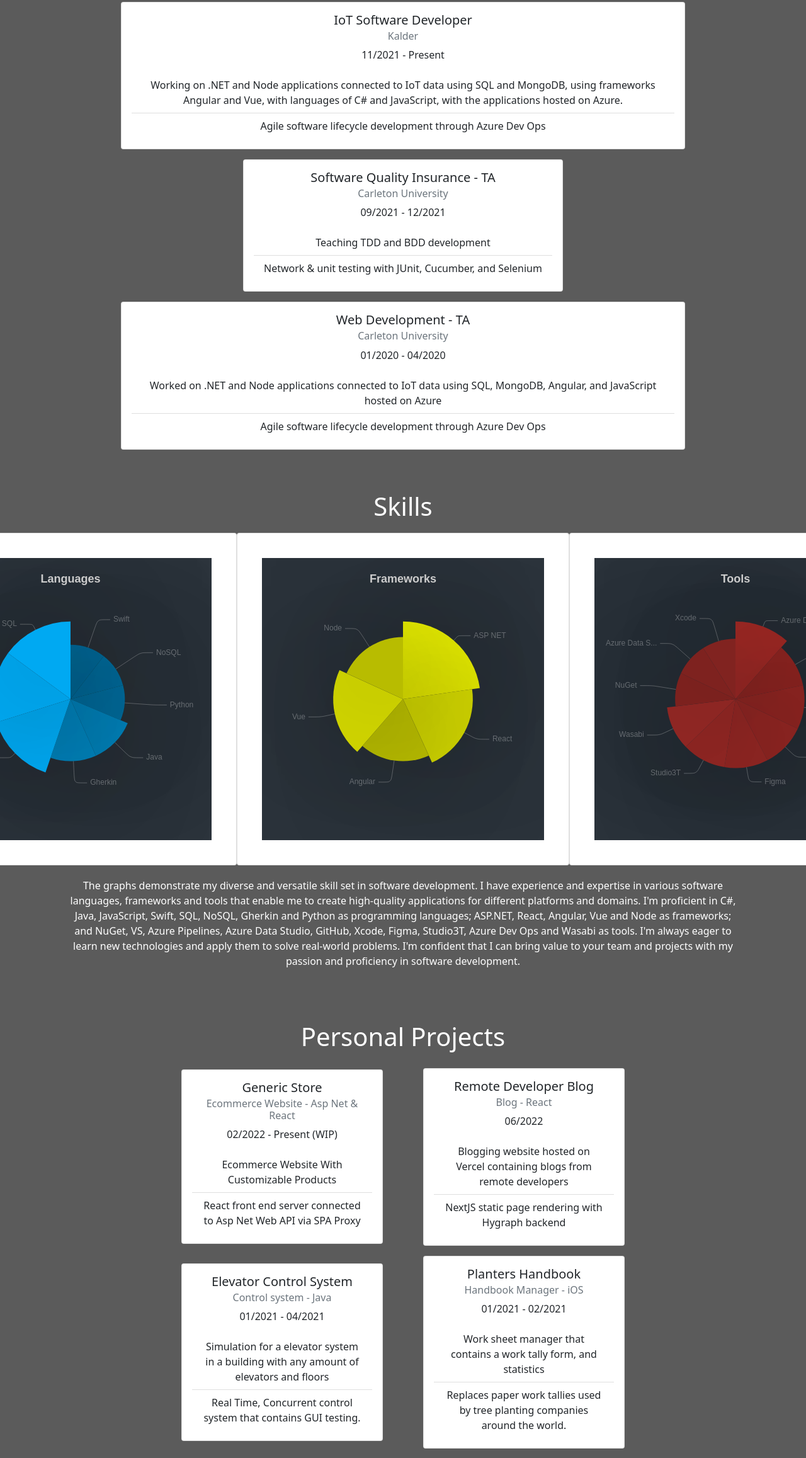
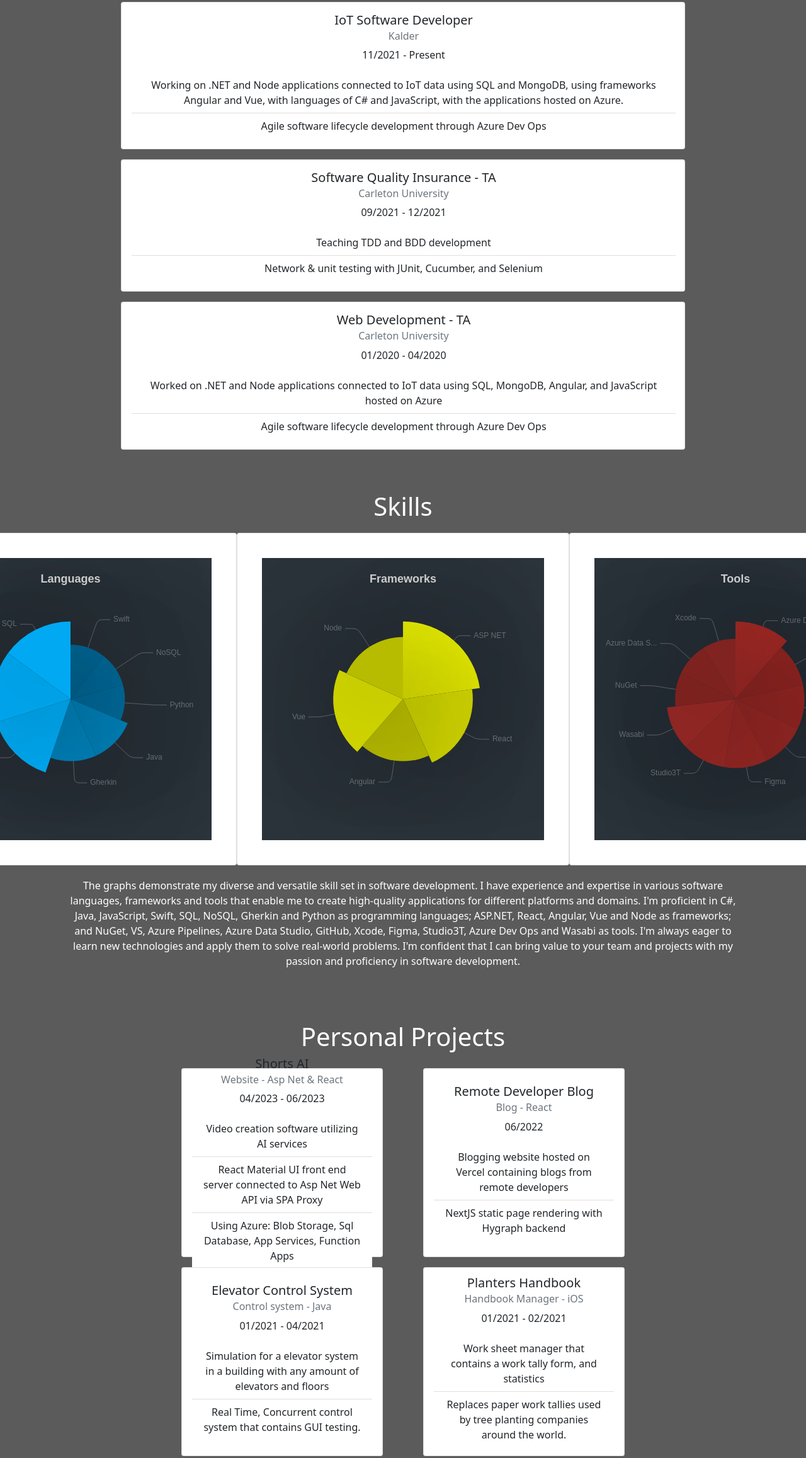
Before and after one commit to SebGadzinski/SebGadzinski.github.io, a plain HTML site: page index.html in a window 1280 px wide. Shown: the part 1229-3544 px from the top of the page at 63% size. Drawn offline with nearby package versions, Linux system fonts and the light colour scheme.

Commit message:
Minor fixes

```diff
--- a/css/style.css
+++ b/css/style.css
@@ -109,8 +109,7 @@ a, a:visited, a::before,#contact {
         height: 20rem;
     }
     .work-card{
-        width: fit-content;
-        max-width: 70vw;
+        width: 70vw;
         height: fit-content;
     }
     .project-card{
@@ -134,13 +133,12 @@ a, a:visited, a::before,#contact {
         height: 28rem;
     }
     .work-card{
-        width: fit-content;
-        max-width: 70vw;
+        width: 70vw;
         height: fit-content;
     }
     .project-card{
         width: 25vw;
-        height: fit-content;
+        height: 300px;
     }
     .section-content{
         align-items: center;
--- a/index.html
+++ b/index.html
@@ -31,7 +31,7 @@
                         <a class="nav-link" href="#experience">Experience</a>
                     </li>
                     <li class="nav-item">
-                        <a class="nav-link" href="#skills">Skills</a>
+                        <a class="nav-link" href="#skills" onclick="">Skills</a>
                     </li>
                     <li class="nav-item">
                         <a class="nav-link" href="#projects">Projects</a>
@@ -159,17 +159,18 @@
         <div class="hidden">
             <h1>Personal Projects</h1>
             <div class="section-content info-p" style="text-align: left; flex-wrap: wrap;">
-                <div class="card my-2 project-card" style="pointer-events: none;" title="Coming soon...">
+                <a class="card my-2 project-card" target="_blank" href="https://shortsai.azurewebsites.net/">
                     <div class="card-body">
-                        <h5 class="card-title text-dark">Generic Store</h5>
-                        <h6 class="card-subtitle mb-2 text-muted">Ecommerce Website - Asp Net & React</h6>
-                        <p class="card-text text-dark">02/2022 - Present (WIP)</p>
+                        <h5 class="card-title text-dark">Shorts AI</h5>
+                        <h6 class="card-subtitle mb-2 text-muted">Website - Asp Net & React</h6>
+                        <p class="card-text text-dark">04/2023 - 06/2023</p>
                         <ul class="list-group list-group-flush">
-                            <li class="list-group-item">Ecommerce Website With Customizable Products</li>
-                            <li class="list-group-item">React front end server connected to Asp Net Web API via SPA Proxy</li>
+                            <li class="list-group-item">Video creation software utilizing AI services</li>
+                            <li class="list-group-item">React Material UI front end server connected to Asp Net Web API via SPA Proxy</li>
+                            <li class="list-group-item">Using Azure: Blob Storage, Sql Database, App Services, Function Apps</li>
                         </ul>
                     </div>
-                </div>
+                </a>
                 <a class="card my-2 project-card" target="_blank" href="https://remote-developer-blog.vercel.app/">
                     <div class="card-body">
                         <h5 class="card-title text-dark">Remote Developer Blog</h5>
@@ -239,10 +240,6 @@
                 <h5 class="card-title text-dark">Email</h5>
                 <span class="mx-auto">sebastiangadzinskiwork@gmail.com</span>
             </div>
-            <div class="card text-dark p-4 m-2">
-                <h5 class="card-title text-dark">Phone</h5>
-                <span class="mx-auto">226-203-5227</span>
-            </div>
         </div>
     </section>
 
--- a/js/custom.js
+++ b/js/custom.js
@@ -57,5 +57,10 @@ $('html, body').animate({ scrollTop: 0 }, 'fast', function(){
 });
 
 $(".nav-item > a").each((index, link) =>{
-    $(link).on("click",(e) => revealAllSectionsUpUntil($(e.target).attr("href")));
+    $(link).on("click", (e) => {
+        revealAllSectionsUpUntil($(e.target).attr("href"));
+        if(window.matchMedia("(max-width: 900px)").matches){
+            $(".navbar-toggler").trigger("click");
+        }
+    });
 });
```
